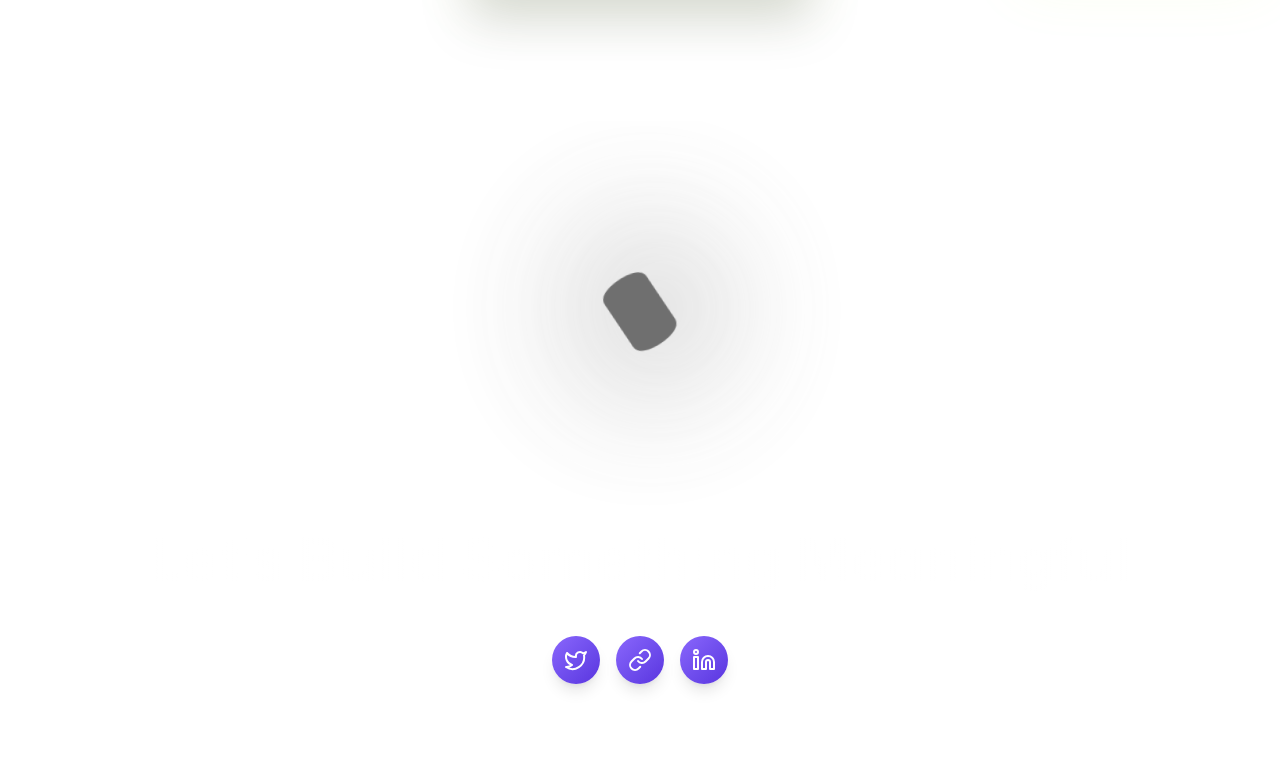
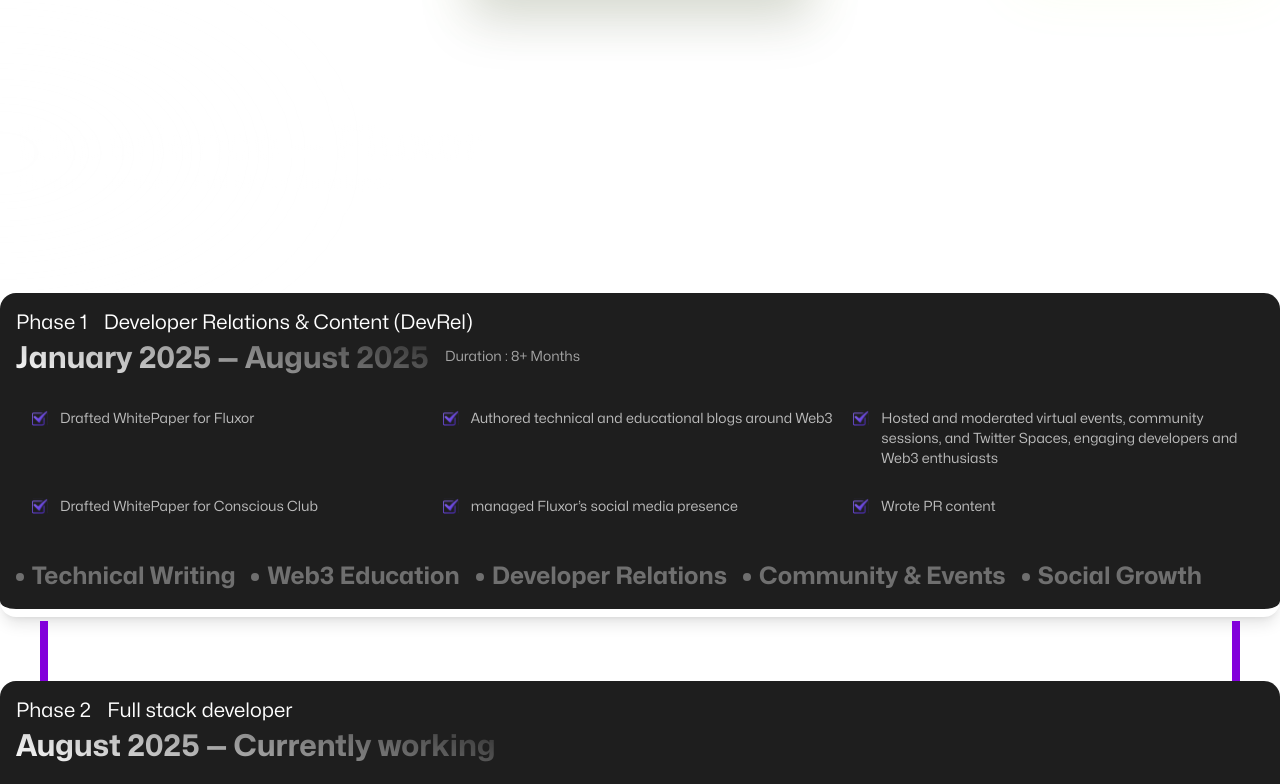
Before and after one commit to anushreemehta6/my-app, a Next.js app: page / in a window 1280 px wide. Shown: the part 2316-3100 px from the top of the page. Built offline with nearby package versions, Linux system fonts and the light colour scheme.

Commit message:
experience section completed

```diff
--- a/src/app/assets/index.ts
+++ b/src/app/assets/index.ts
@@ -17,12 +17,14 @@ import collectionImage9 from "./collectionImage9.jpeg"
 import collectionImage10 from "./collectionImage10.jpeg"
 import image from "./image.png"
 import trustdose from "./trustdose.png"
+import checkbox from "./checkbox.svg"
 export {
     footerImage,
     FooterFirst,
     footerspotlight,
     about1,
     img,bg,
+    checkbox,
     image,
     trustdose,
     collectionImage1,collectionImage10,collectionImage2,collectionImage3,collectionImage4,collectionImage5,collectionImage6,collectionImage7,collectionImage8,collectionImage9
--- /dev/null
+++ b/src/app/component/ExpeCard.tsx
@@ -0,0 +1,80 @@
+import React from "react";
+import Image from "next/image"; // remove if not using Next.js
+import { expirence } from "../constants/expirence";
+import { checkbox } from "../assets";
+
+const ExpeCard = () => {
+  return (
+    <div>
+      {expirence.map((phase, index) => (
+        <div
+          key={phase.phase}
+          className="relative mb-16 p-4 bg-[#1E1E1E] rounded-2xl shadow-lg border-b-8 border-white max-w-7xl mx-auto px-4 mt-10"
+        >
+          {/* PHASE HEADER */}
+          <div className="flex gap-4">
+            <h1 className="text-xl font-normal text-white">{phase.phase}</h1>
+            <h3 className="text-xl font-normal text-white">{phase.name}</h3>
+          </div>
+
+          {/* DATE */}
+          <div className="flex gap-4 items-center">
+            <p className="text-3xl font-bold bg-[linear-gradient(20deg,#ffffff_0%,rgba(255,255,255,0)_110%)] bg-clip-text text-transparent font-mona mt-1">
+              {phase.startDate} — {phase.endDate}
+            </p>
+
+            {phase.duration && (
+              <p className="text-sm text-white/60">{phase.duration}</p>
+            )}
+          </div>
+
+          {/* CONTENT LIST */}
+          <div className="mt-4 space-y-3 grid-cols-3 grid  p-4 gap-4">
+            {phase.content.map((item, idx) => (
+              <div
+                key={idx}
+                className="flex gap-3 items-start text-white/70 text-sm"
+              >
+                <Image src={checkbox} alt="" width={16} height={16} />
+                <p>{item.details}</p>
+              </div>
+            ))}
+          </div>
+
+          <div className="flex flex-wrap gap-4 mt-4">
+            {phase.footer.map((tag, idx) => (
+              <span
+                key={idx}
+                className="flex items-center gap-2 text-2xl font-semibold text-[#6F6F6F]"
+              >
+                <span className="w-2 h-2 rounded-full bg-[#6F6F6F]" />
+                {tag.name}
+              </span>
+            ))}
+          </div>
+
+          {/* CONTINUE TEXT */}
+          {phase.continue && (
+            <p className="mt-4 text-white/40 text-sm italic">
+              {phase.continue}
+            </p>
+          )}
+          {index !== expirence.length - 1 && (
+            <div
+              className="absolute left-10 h-16 -bottom-19
+ w-2  bg-purple-700"
+            />
+          )}
+          {index !== expirence.length - 1 && (
+            <div
+              className="absolute right-10 h-16 -bottom-19
+ w-2  bg-purple-700"
+            />
+          )}
+        </div>
+      ))}
+    </div>
+  );
+};
+
+export default ExpeCard;
--- a/src/app/component/experience.tsx
+++ b/src/app/component/experience.tsx
@@ -1,11 +1,33 @@
-import React from 'react'
+import React from "react";
+import Heading from "../wrappers/heading";
+import ExpeCard from "./ExpeCard";
 
-const experience = () => {
+const Experience = () => {
   return (
-    <div>
+    <>
+      <div className="max-w-7xl mx-auto px-4 relative ">
+       <div
+  aria-hidden
+  className="absolute -top-32 left-0 -translate-x-1/2
+             w-[700px] h-[320px]
+             bg-[radial-gradient(ellipse_at_center,rgba(255,255,255,0.18),rgba(255,255,255,0)_70%)]
+             blur-3xl opacity-70 pointer-events-none"
+/>
 
-    </div>
-  )
-}
+        <Heading  className="text-left">Experience — Fluxor</Heading>
+        <p className="text-left text-xl  font-bold bg-[linear-gradient(20deg,#ffffff_0%,rgba(255,255,255,0)_110%)] bg-clip-text text-transparent font-mona ">
+          {" "}
+          Fluxor — DevRel → Full Stack Developer
+        </p>
+        <p className="text-white text-sm  w-1/2 py-2">
+          Started as a Developer Relations & Content Lead, later transitioned
+          into a Full Stack Developer, contributing directly to Fluxor’s product
+          and platform development.
+        </p>
+      </div>
+      <ExpeCard/>
+    </>
+  );
+};
 
-export default experience
+export default Experience;
--- a/src/app/constants/expirence.ts
+++ b/src/app/constants/expirence.ts
@@ -2,32 +2,32 @@ import { details } from "motion/react-client";
 
 export const expirence = [
   {
-    phase: "1",
+    phase: "Phase 1",
     name: "Developer Relations & Content (DevRel)",
     startDate: "January 2025",
     endDate: "August 2025",
-    duration: "8+ Months",
+    duration: "Duration : 8+ Months",
     content: [
       {
         id: "1",
-        detail: "Drafted WhitePaper for Fluxor ",
+        details: "Drafted WhitePaper for Fluxor ",
       },
       {
         id: "2",
-        detail: "Authored technical and educational blogs around Web3",
+        details: "Authored technical and educational blogs around Web3",
       },
       {
         id: "3",
-        detail:
+        details:
           "Hosted and moderated virtual events, community sessions, and Twitter Spaces, engaging developers and Web3 enthusiasts",
       },
       {
         id: "4",
-        detail: "Drafted WhitePaper for Conscious Club  ",
+        details: "Drafted WhitePaper for Conscious Club  ",
       },
       {
         id: "5",
-        detail: " managed Fluxor’s social media presence",
+        details: " managed Fluxor’s social media presence",
       },
       {
         id: "6",
@@ -53,7 +53,7 @@ export const expirence = [
     ],
   },
   {
-    phase: "2",
+    phase: "Phase 2",
     name: "Full stack developer",
     startDate: "August 2025",
     endDate: "Currently working",
--- a/src/app/page.tsx
+++ b/src/app/page.tsx
@@ -2,6 +2,7 @@ import Image from "next/image";
 import About from "./component/about";
 import Hero from "./component/hero";
 import GlimpseScatter from "./component/glimpse";
+import Experience from "./component/experience";
 
 
 export default function Home() {
@@ -14,6 +15,7 @@ export default function Home() {
         <Hero />
         <About />
         <GlimpseScatter/>
+        <Experience/>
 
       </div>
     </>
--- a/src/app/wrappers/heading.tsx
+++ b/src/app/wrappers/heading.tsx
@@ -1,11 +1,12 @@
 "use client"
 interface HeadingProps {
   children: React.ReactNode;
+  className?: string;
 
 }
-export default function Heading({children}:HeadingProps){
+export default function Heading({children , className}:HeadingProps){
     return(
-        <div className="text-center text-xl md:text-5xl font-bold bg-[linear-gradient(20deg,#ffffff_0%,rgba(255,255,255,0)_110%)] bg-clip-text text-transparent font-mona ">
+        <div className={`text-center text-xl md:text-5xl font-bold bg-[linear-gradient(20deg,#ffffff_0%,rgba(255,255,255,0)_110%)] bg-clip-text text-transparent font-mona ${className} `}>
             {children}
         </div>
     )
```
Also changed, not shown: src/app/assets/checkbox.svg (added).
